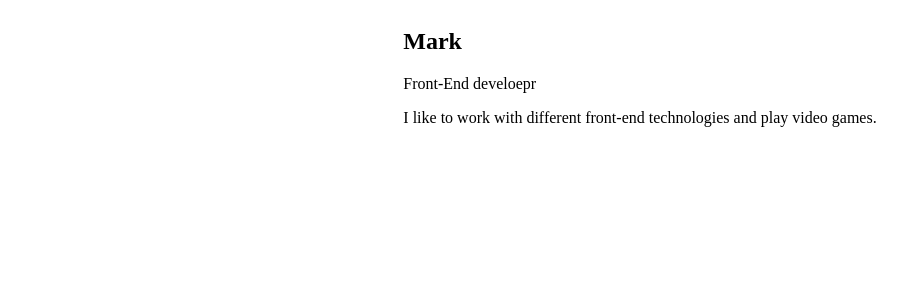
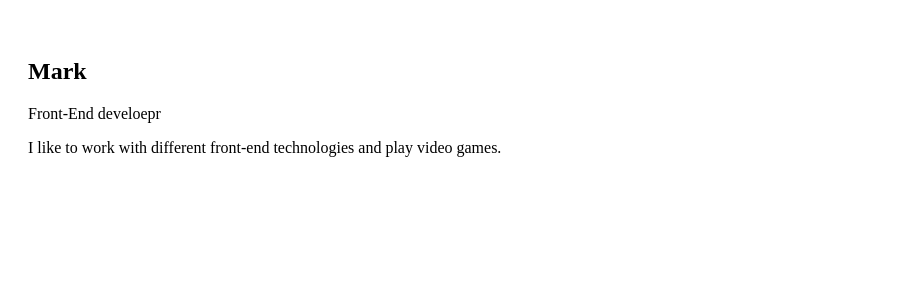
Before and after one commit to Renz-Victa/Portfolio-Website, a React (Vite) app: page / in a window 1280 px wide. Shown: the top 300 px of the page, without its empty margins (0-908 px from the left). Built offline with nearby package versions, Linux system fonts and the light colour scheme.

Commit message:
Edit style.css

```diff
--- a/src/index.css
+++ b/src/index.css
@@ -14,3 +14,12 @@ body {
     justify-content: space-around;
     align-items: center;
 }
+
+.card {
+    border: 5px solid var(--dark-orange);
+    border-radius: 10px;
+    width: 100%;
+    padding: 20px;
+    margin: 10px 0;
+    background-color: var(--light-grey);
+}
```
